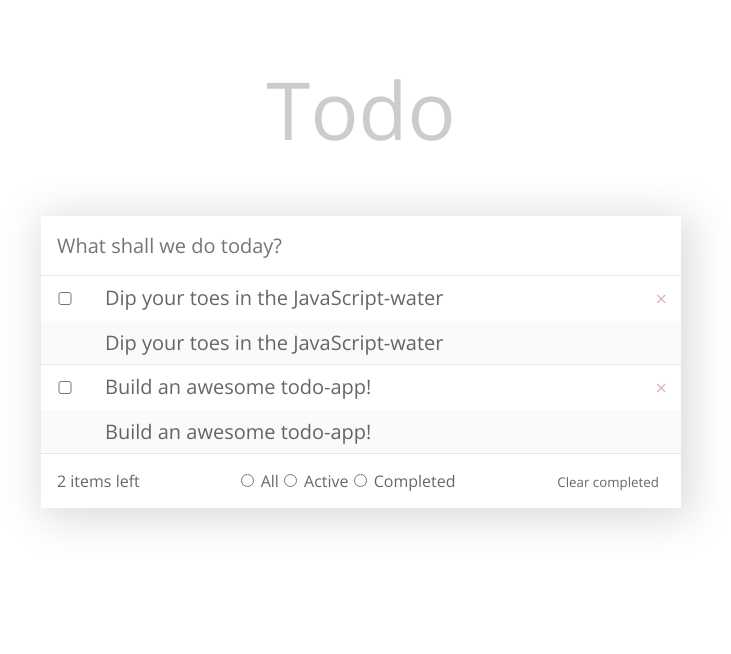
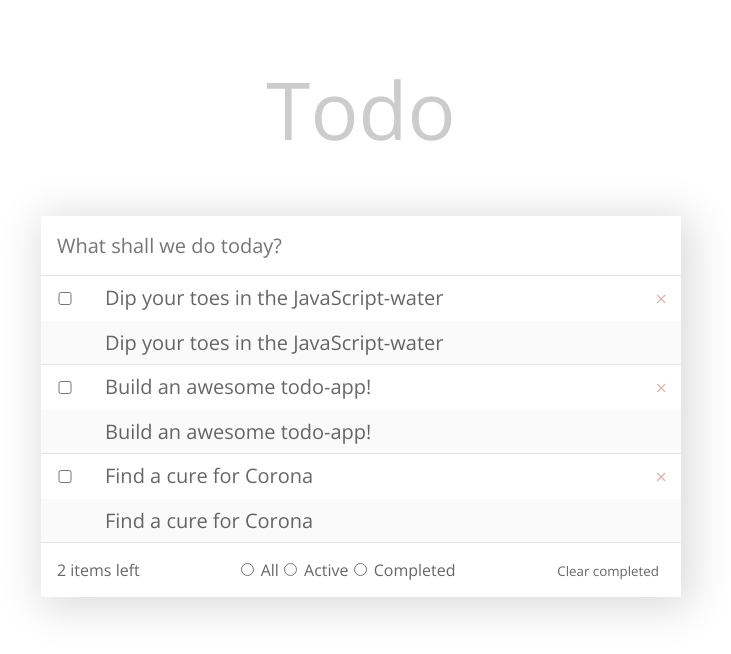
Before and after one commit to Erlesand/example-react-todo, a React (Create React App) app: page / in a window 1280 px wide. Shown: the top 654 px of the page, without its empty margins (279-1010 px from the left). Built offline with nearby package versions, Linux system fonts and the light colour scheme.

Commit message:
useState to handle the data

```diff
--- a/src/App.js
+++ b/src/App.js
@@ -1,6 +1,28 @@
-import React from 'react';
+import React, { useState } from 'react';
 import './App.css';
-function App() {
+
+const App = () => {
+  const [items, setItems] = useState([
+    {
+      id: 1,
+      value: 'Dip your toes in the JavaScript-water',
+      done: true,
+      edit: false,
+    },
+    {
+      id: 2,
+      value: 'Build an awesome todo-app!',
+      done: false,
+      edit: false,
+    },
+    {
+      id: 3,
+      value: 'Find a cure for Corona',
+      done: false,
+      edit: false,
+    },
+  ]);
+
   return (
     <div className="App" style={{ display: 'flex', flexDirection: 'column' }}>
       <div className="todo-header">
@@ -15,35 +37,19 @@ function App() {
         />
 
         <ul id="items">
+          {items.map((item) => (
             <li className="todo-item">
               <div className="todo-item-view">
                 <input type="checkbox" className="todo-item-toggle" />
-              <label>Dip your toes in the JavaScript-water</label>
+                <label>{item.value}</label>
                 <button className="todo-item-destroy">×</button>
               </div>
 
               <div className="todo-item-edit">
-              <input
-                className="todo-item-edit"
-                value="Dip your toes in the JavaScript-water"
-              />
+                <input className="todo-item-edit" value={item.value} />
               </div>
             </li>
-
-          <li className="todo-item">
-            <div className="todo-item-view">
-              <input type="checkbox" className="todo-item-toggle" />
-              <label>Build an awesome todo-app!</label>
-              <button className="todo-item-destroy">×</button>
-            </div>
-
-            <div className="todo-item-edit">
-              <input
-                className="todo-item-edit"
-                value="Build an awesome todo-app!"
-              />
-            </div>
-          </li>
+          ))}
         </ul>
 
         <div className="todo-list-summary">
@@ -61,6 +67,6 @@ function App() {
       </section>
     </div>
   );
-}
+};
 
 export default App;
```
Lines whose indentation alone changed are shown as unchanged.
